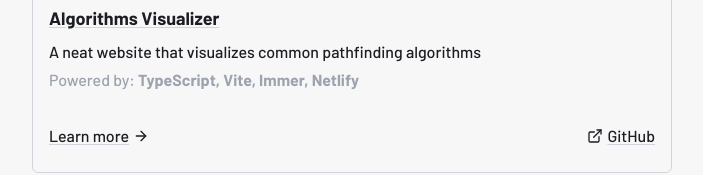
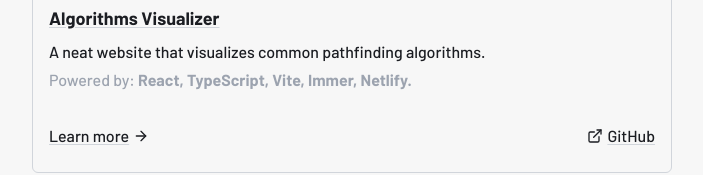
Before and after one commit to sonngdev/personal-website-23, a Next.js app: page /projects in a window 1280 px wide. Shown: the part 1093-1268 px from the top of the page, without its empty margins (288-991 px from the left). Built offline with nearby package versions, Linux system fonts and the light colour scheme; no server answers.

Commit message:
feat: Update projects page

```diff
--- a/pages/projects.tsx
+++ b/pages/projects.tsx
@@ -8,16 +8,16 @@ const PROJECTS = [
   {
     img: algorithmsVisualizerImg,
     title: 'Algorithms Visualizer',
-    description: 'A neat website that visualizes common pathfinding algorithms',
-    technologies: 'TypeScript, Vite, Immer, Netlify',
+    description: 'A neat website that visualizes common pathfinding algorithms.',
+    technologies: 'React, TypeScript, Vite, Immer, Netlify.',
     projectUrl: 'https://algorithms.sonng.dev',
     githubUrl: 'https://github.com/thanhsonng/algorithm-visualizer',
   },
   {
     img: chatgptVoiceImg,
     title: 'ChatGPT With Voice',
-    description: 'A small app that allows you to talk to ChatGPT about, well, anything',
-    technologies: 'ChatGPT, Web Speech Synthesis API, Tailwind CSS, Azure Cloud, Nginx',
+    description: 'A small app that allows you to talk to ChatGPT about, well, anything.',
+    technologies: 'ChatGPT, Web Speech Synthesis API, Tailwind CSS, Azure Cloud, Nginx.',
     projectUrl: 'https://chatgpt.sonng.dev',
     githubUrl: 'https://github.com/thanhsonng/chatgpt-voice',
   },
```
